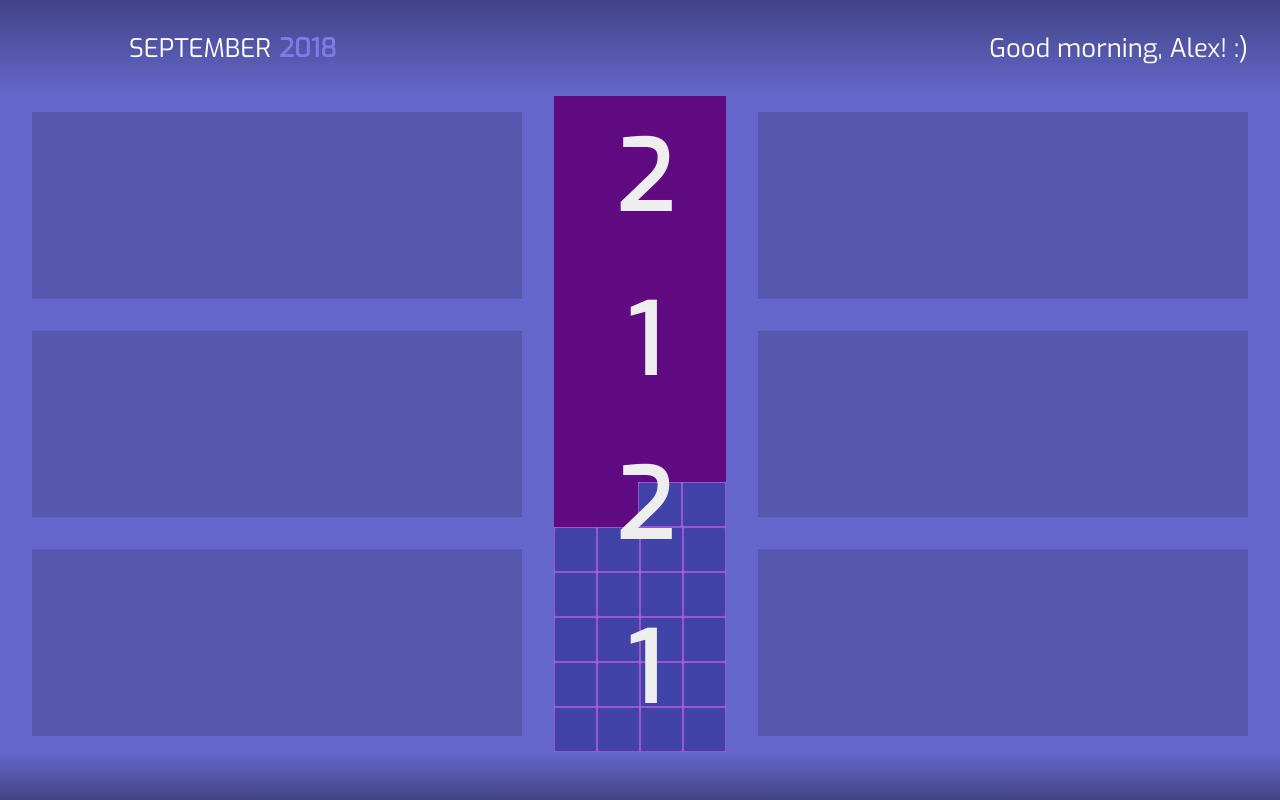
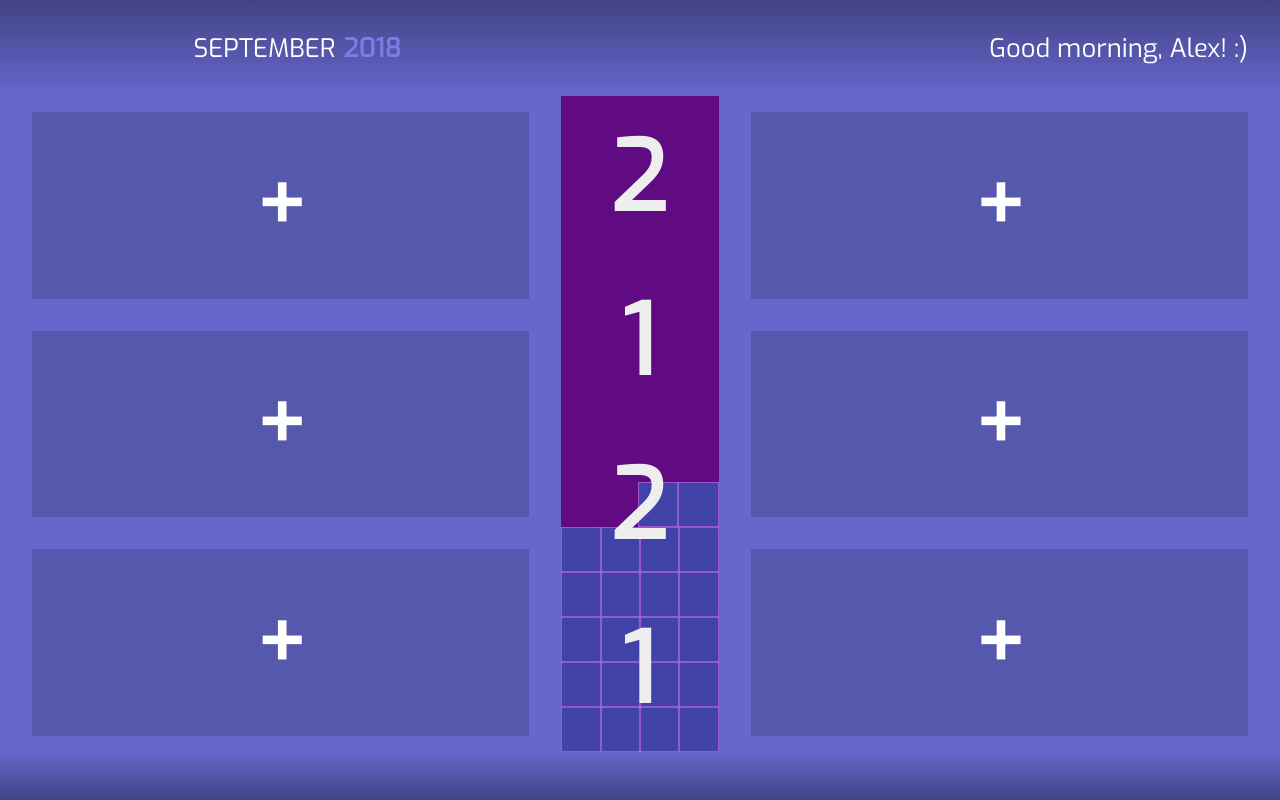
Before and after one commit to aautem/homescreen, a React (Create React App) app: page / in a window 1280 px wide. Built offline with nearby package versions, Linux system fonts and the light colour scheme.

Commit message:
Add default child and styles for ExpansionSlot

```diff
--- a/src/components/ExpansionSlot.js
+++ b/src/components/ExpansionSlot.js
@@ -1,8 +1,18 @@
 import React from 'react'
+
+const defaultChild = () => (
+	<div className="default">
+		+
+	</div>
+)
 
 const ExpansionSlot = ({ children }) => (
   <section className="ExpansionSlot">
-    {children}
+    {
+		children
+		? children
+		: defaultChild()
+	}
   </section>
 )
 
--- a/src/index.css
+++ b/src/index.css
@@ -37,7 +37,7 @@ body {
 }
 
 .Greeting {
-  flex: 2 1 auto;
+  flex: 1 1 auto;
   display: flex;
   justify-content: flex-end;
   align-items: center;
@@ -78,7 +78,7 @@ body {
 
 .Time {
   position: absolute;
-  width: 14%;
+  width: 12%;
   height: 82%;
   display: flex;
   flex-direction: column;
@@ -125,3 +125,13 @@ body {
   flex: 1 1 auto;
   margin: 1rem 2rem;
 }
+
+.ExpansionSlot > .default {
+  align-items: center;
+  color: #ffffff;
+  display: flex;
+  flex: 1 1 auto;
+  font-size: 5rem;
+  font-weight: 800;
+  justify-content: center;
+}
```
